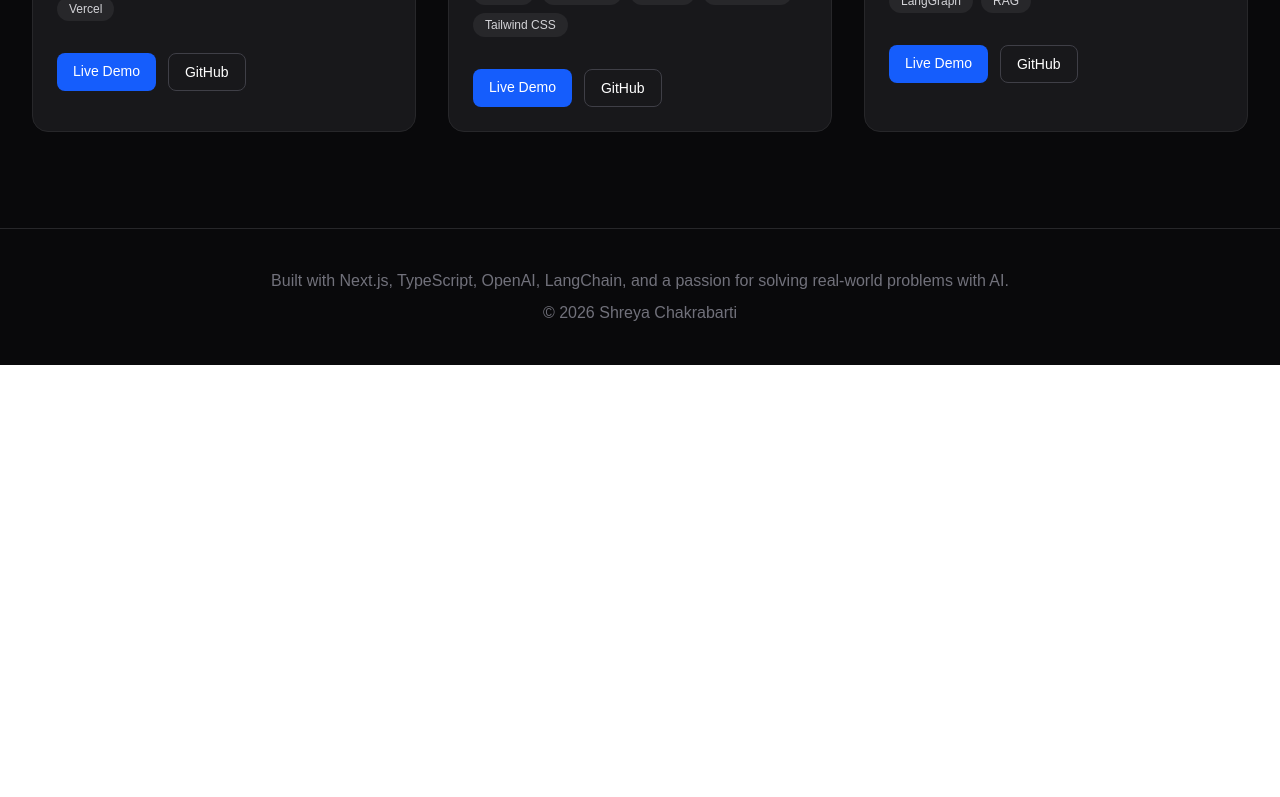
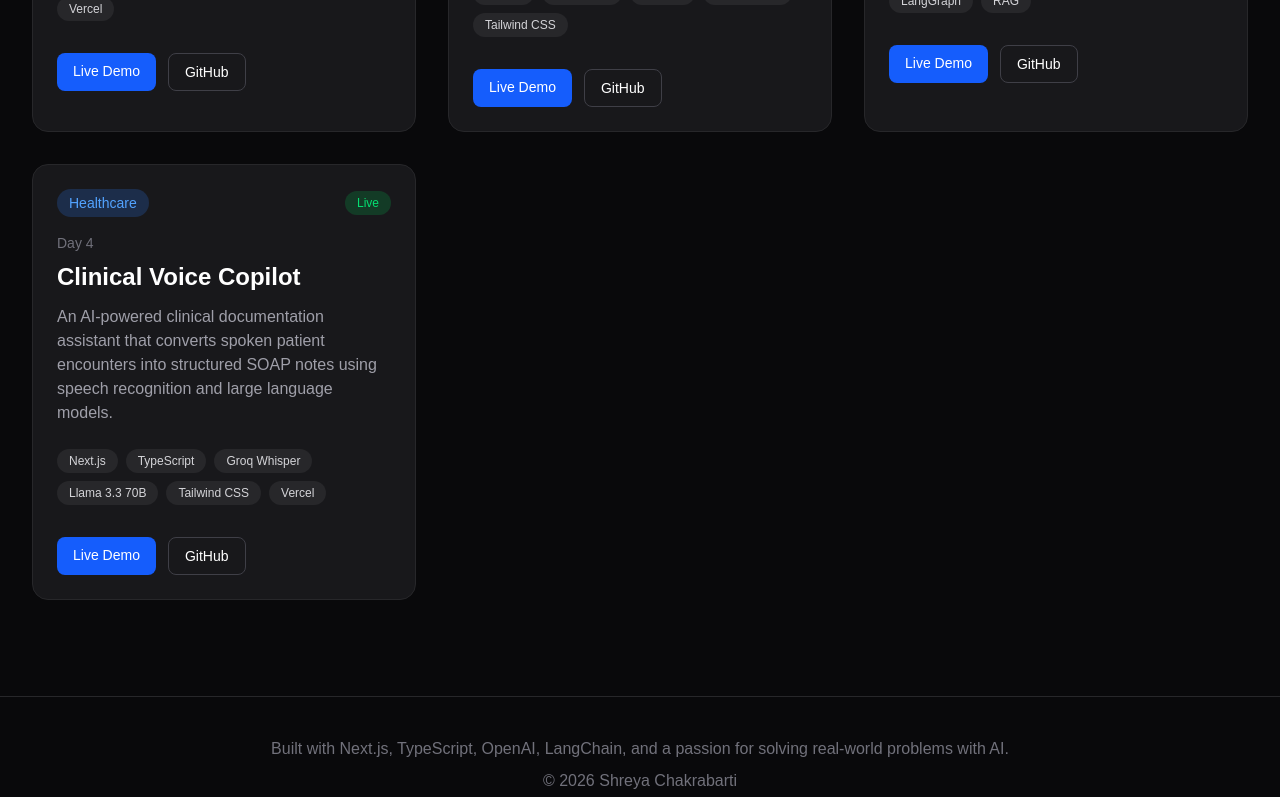
Before and after one commit to shreya19888/ai-portfolio, a Next.js app: page / in a window 1280 px wide. Shown: the part 1160-1957 px from the top of the page. Before the commit the page ends 1525 px from the top, so only its background shows below. Built offline with nearby package versions, Linux system fonts and the light colour scheme.

Commit message:
updating AI Portfolio

```diff
--- a/app/data/agents.ts
+++ b/app/data/agents.ts
@@ -60,4 +60,25 @@ export const agents = [
     demo: "https://policylensai-chi.vercel.app/",
     featured: true,
   },
+  {
+    id: "004",
+    day: 4,
+    title: "Clinical Voice Copilot",
+    tagline:
+      "An AI-powered clinical documentation assistant that converts spoken patient encounters into structured SOAP notes using speech recognition and large language models.",
+    industry: "Healthcare",
+    status: "Live",
+    technologies: [
+      "Next.js",
+      "TypeScript",
+      "Groq Whisper",
+      "Llama 3.3 70B",
+      "Tailwind CSS",
+      "Vercel",
+    ],
+    github:
+      "https://github.com/shreya19888/100-days-100-agents/tree/master/day-004-clinical-voice-copilot",
+    demo: "https://clinical-voice-copilot-sand.vercel.app/",
+    featured: true,
+  },
 ];
```
